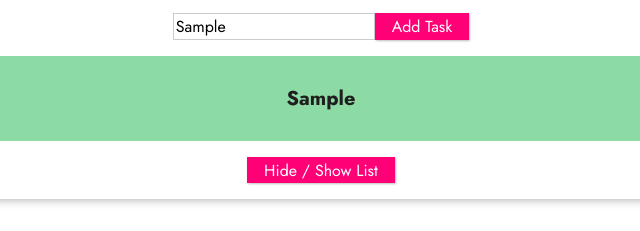
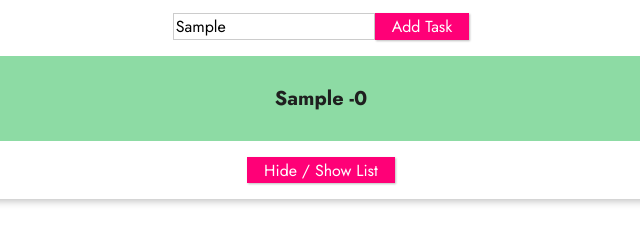
Before and after one commit to fatihugur/vue-rendering-example, a plain HTML site: page index.html in a window 1280 px wide. Both pictures are taken after typing "Sample" into the empty fields and a click on the button "Add Task". Shown: the part 286-517 px from the top of the page, 319-959 px from the left. Drawn offline with nearby package versions, Linux system fonts and the light colour scheme.

Commit message:
list cond last

```diff
--- a/index.html
+++ b/index.html
@@ -27,13 +27,17 @@
       </p>
       <ul v-else>
         <!-- 2) Output the list of tasks here -->
-        <li v-for="(task, index) in tasks" :key="index">
-          <p>{{ task }}</p>
+        <li
+          v-for="(task, index) in tasks"
+          :key="index"
+          @click="removeTask(index)"
+        >
+          <p>{{ task }} -{{ index }}</p>
         </li>
       </ul>
       <!-- 3) When the below button is pressed, the list should be shown or hidden -->
       <!-- BONUS: Also update the button caption -->
-      <button>Hide / Show List</button>
+      <button @click="list">Hide / Show List</button>
     </section>
   </body>
 </html>
```
